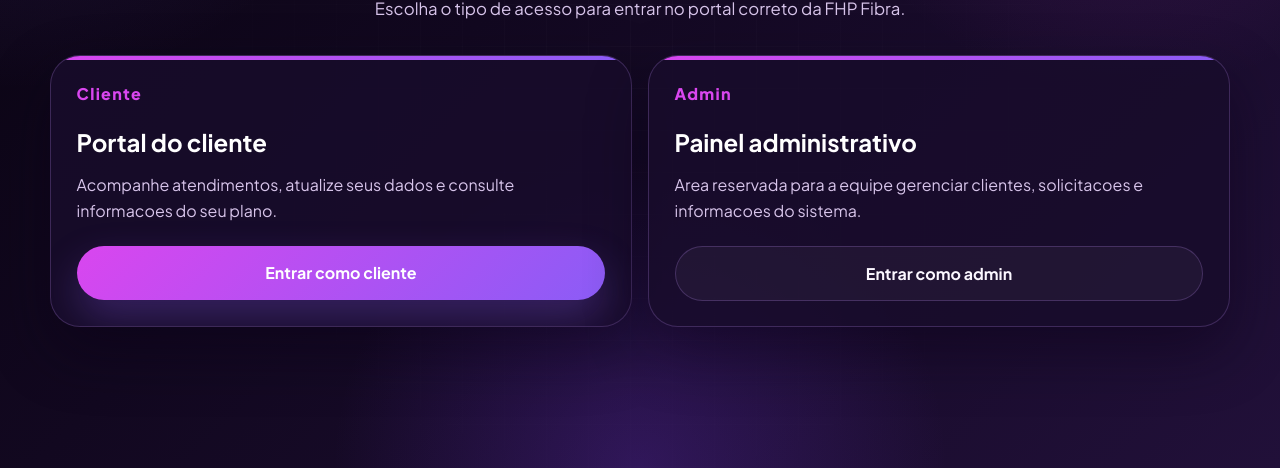
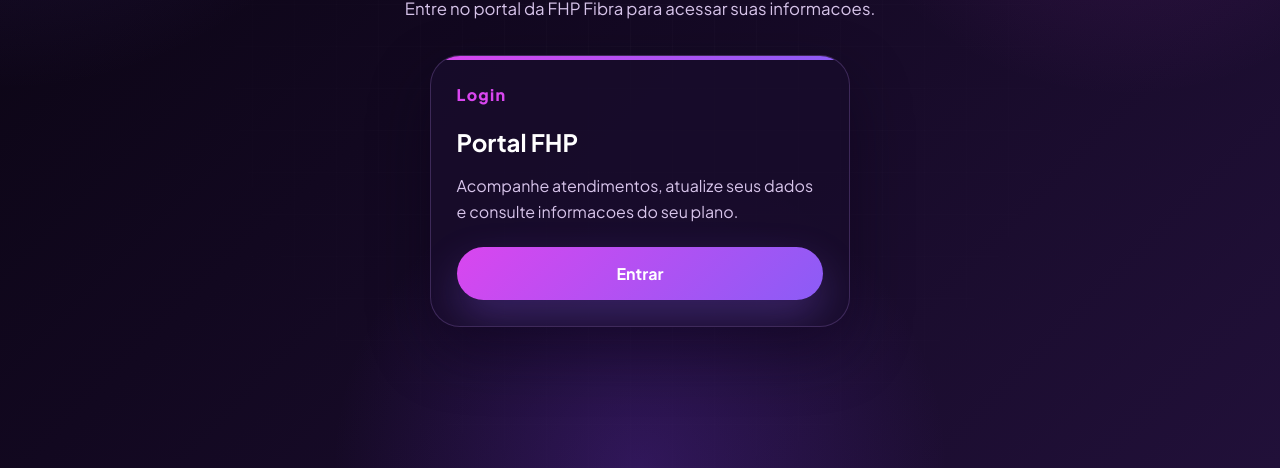
Before and after one commit to isaac18231/4, a plain HTML site: page area-login.html in a window 1280 px wide. Shown: the part 332-800 px from the top of the page. Drawn offline with Linux system fonts and the light colour scheme.

Commit message:
Add files via upload

```diff
--- a/area-login.html
+++ b/area-login.html
@@ -26,21 +26,15 @@
                 <p class="eyebrow center">Area de login</p>
                 <h1 class="login-page-title">Acesse sua conta</h1>
                 <p class="login-page-text">
-                    Escolha o tipo de acesso para entrar no portal correto da FHP Fibra.
+                    Entre no portal da FHP Fibra para acessar suas informacoes.
                 </p>
 
                 <div class="login-grid">
                     <article class="login-card">
-                        <span class="service-number">Cliente</span>
-                        <h2>Portal do cliente</h2>
+                        <span class="service-number">Login</span>
+                        <h2>Portal FHP</h2>
                         <p>Acompanhe atendimentos, atualize seus dados e consulte informacoes do seu plano.</p>
-                        <a class="button-primary" href="sistema-desktop.html">Entrar como cliente</a>
-                    </article>
-                    <article class="login-card">
-                        <span class="service-number">Admin</span>
-                        <h2>Painel administrativo</h2>
-                        <p>Area reservada para a equipe gerenciar clientes, solicitacoes e informacoes do sistema.</p>
-                        <a class="button-secondary" href="admin-login.html">Entrar como admin</a>
+                        <a class="button-primary" href="sistema-desktop.html">Entrar</a>
                     </article>
                 </div>
             </div>
--- a/style.css
+++ b/style.css
@@ -385,7 +385,8 @@ img {
 }
 
 .login-grid {
-    grid-template-columns: repeat(2, minmax(0, 1fr));
+    grid-template-columns: minmax(0, 420px);
+    justify-content: center;
 }
 
 .login-card p {
@@ -427,6 +428,11 @@ img {
     color: var(--title);
     font-size: 1.65rem;
     line-height: 1;
+}
+
+.plan-button {
+    width: 100%;
+    margin-top: 1rem;
 }
 
 .step-card {
```
Also changed, not shown: index.html (+3 -9 lines).
